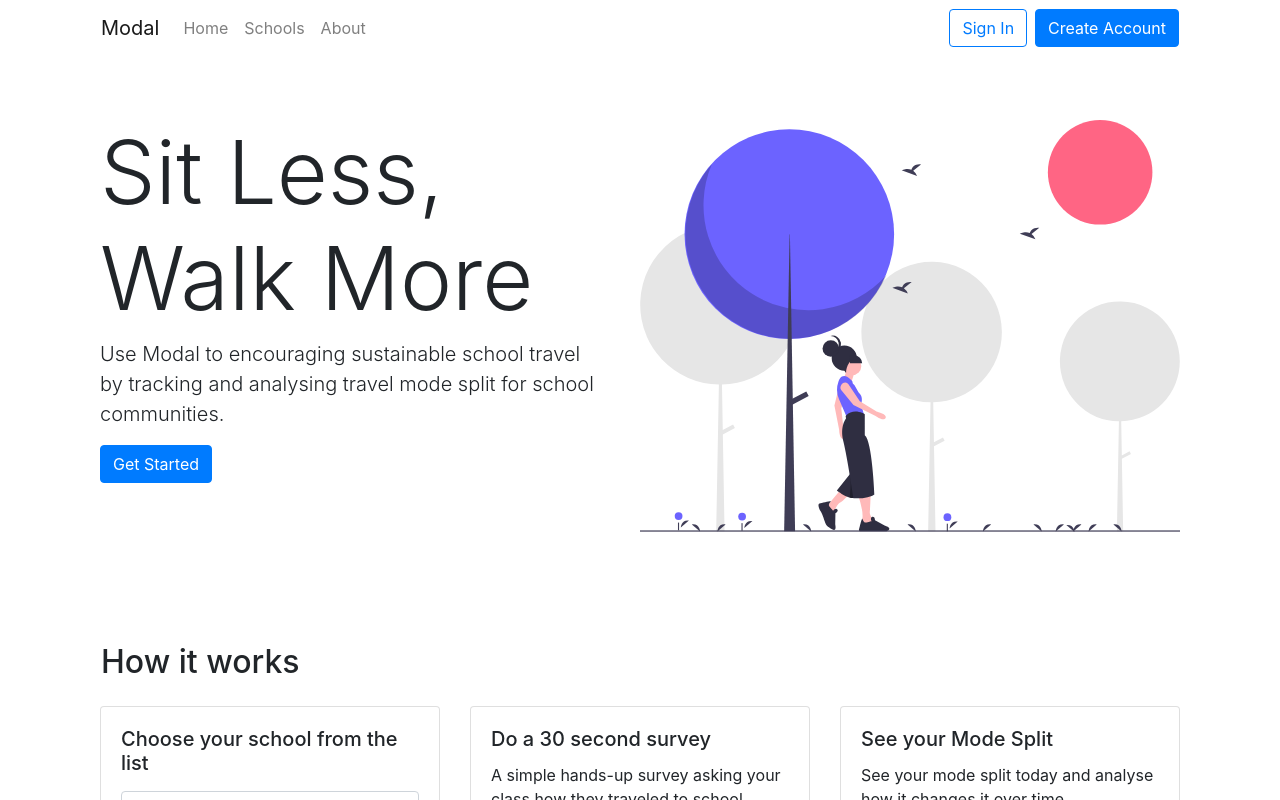
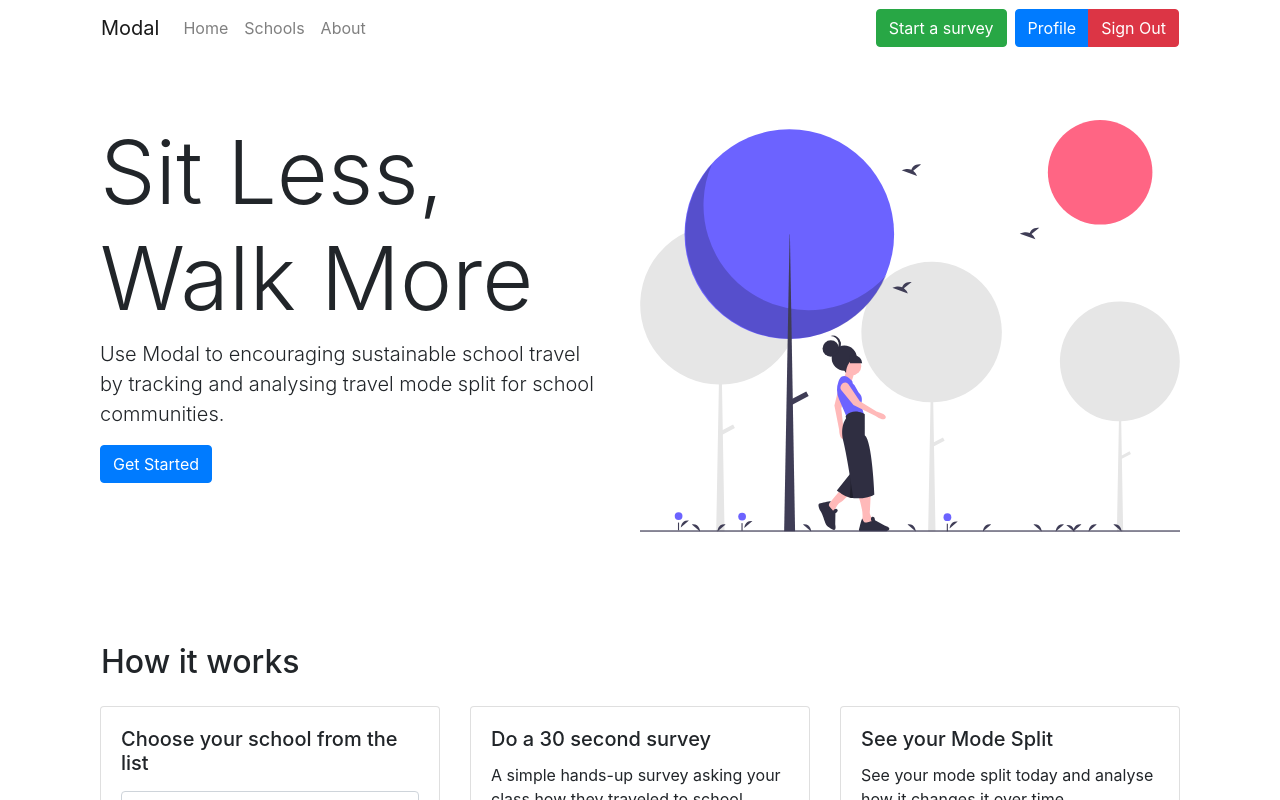
Before and after one commit to AxlRicci/mode-tracker, a React (Create React App) app: page / in a window 1280 px wide. Shown: the top 800 px of the page. Built offline with nearby package versions, Linux system fonts and the light colour scheme; no server answers; the database is empty; sample sign-in values are in the browser's storage.

Commit message:
added dynamic nav buttons depending on user signin state

```diff
--- a/src/App.js
+++ b/src/App.js
@@ -29,6 +29,8 @@ const App = () => {
         setCurrentUser({
           ...userDoc,
         });
+      } else {
+        setCurrentUser(null);
       }
     });
   }, []);
--- a/src/components/navbar/navbar.component.jsx
+++ b/src/components/navbar/navbar.component.jsx
@@ -3,18 +3,24 @@ import propTypes from 'prop-types';
 import { Link, withRouter } from 'react-router-dom';
 
 import Button from 'react-bootstrap/Button';
+import ButtonGroup from 'react-bootstrap/ButtonGroup';
 import Container from 'react-bootstrap/Container';
 import Nav from 'react-bootstrap/Nav';
 import Navbar from 'react-bootstrap/Navbar';
 import NavDropdown from 'react-bootstrap/NavDropdown';
+import firebase from '../../firebase/firebase.utils';
 
 import { UserContext } from '../../contexts/user.context';
 
 import { ReactComponent as Logo } from '../../assets/ko-fi.svg';
 
 const Navigation = ({ history }) => {
-  // const currentUser = useContext(UserContext);
-  const currentUser = null;
+  const currentUser = useContext(UserContext);
+
+  const handleSignOut = () => {
+    firebase.auth().signOut();
+    history.push('/');
+  };
 
   return (
     <Navbar bg="white" expand="xl">
@@ -36,15 +42,30 @@ const Navigation = ({ history }) => {
         </Nav>
         {currentUser ? (
           <Nav className="ml-auto">
-            <Button onClick={() => history.push('/survey')} variant="success">
+            <Button
+              className="mr-xl-2 mb-2 mb-xl-0"
+              onClick={() => history.push('/survey')}
+              variant="success"
+            >
               Start a survey
             </Button>
+            <ButtonGroup>
+              <Button
+                onClick={() => history.push('/profile')}
+                variant="primary"
+              >
+                Profile
+              </Button>
+              <Button onClick={handleSignOut} variant="danger">
+                Sign Out
+              </Button>
+            </ButtonGroup>
           </Nav>
         ) : (
           <Nav className="ml-auto">
             <Button
               onClick={() => history.push('/login')}
-              className="mr-2 mb-2 mb-lg-0"
+              className="mr-xl-2 mb-2 mb-xl-0"
               variant="outline-primary"
             >
               Sign In
```
